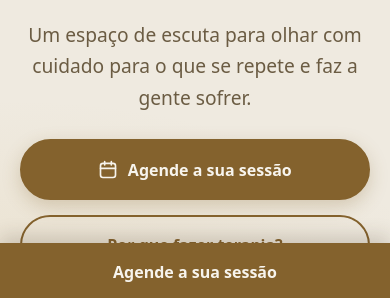
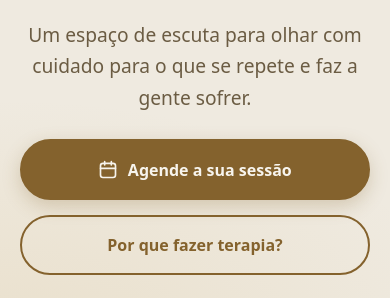
Before and after one commit to juliocesarsantos1020/clinica-eleve-site, a plain HTML site: page index.html in a window 390 px wide. Shown: the part 543-841 px from the top of the page. Drawn offline with Linux system fonts and the light colour scheme.

Commit message:
Remove barra fixa de WhatsApp no celular e emoji da apresentação

```diff
--- a/index.html
+++ b/index.html
@@ -210,7 +210,7 @@
       <div class="container about">
         <div class="about-text">
           <p class="eyebrow">Sobre a Ana</p>
-          <h2 id="titulo-sobre">Prazer, eu sou a Ana! <span aria-hidden="true">👋</span></h2>
+          <h2 id="titulo-sobre">Prazer, eu sou a Ana!</h2>
           <p>Sou psicóloga, atendo na abordagem psicanalítica e estou cursando pós-graduação em Psicanálise e Análise do Contemporâneo na PUCRS.</p>
           <p>Passei 14 anos na gestão de pessoas, escutando as dores de quem estava ao meu lado. Essa escuta despertou o meu interesse pela saúde mental e me levou à psicologia.</p>
           <a class="btn" href="https://wa.me/5548988398220" target="_blank" rel="noopener">Agende a sua sessão</a>
@@ -300,8 +300,6 @@
     </div>
   </footer>
 
-  <a class="whatsapp-bar" href="https://wa.me/5548988398220" target="_blank" rel="noopener">Agende a sua sessão</a>
-
   <script src="script.js" defer></script>
 </body>
 </html>
--- a/styles.css
+++ b/styles.css
@@ -175,19 +175,11 @@ p { margin: 0 0 1em; }
 .cta-inner .btn { margin-top: .6rem; }
 
 /* ---------- Rodapé ---------- */
-.site-footer { background: var(--creme-escuro); padding: 2.5rem 0 5.5rem; font-size: .92rem; color: var(--texto-suave); }
+.site-footer { background: var(--creme-escuro); padding: 2.5rem 0; font-size: .92rem; color: var(--texto-suave); }
 .footer-inner { display: grid; gap: 1.2rem; }
 .footer-brand { display: flex; align-items: center; gap: .9rem; }
 .footer-brand strong { color: var(--dourado-escuro); font-family: var(--font-title); font-size: 1.2rem; }
 .footer-brand p, .footer-note, .footer-copy { margin: 0; }
-
-/* ---------- Barra fixa de WhatsApp (celular) ---------- */
-.whatsapp-bar {
-  display: none; position: fixed; left: 0; right: 0; bottom: 0; z-index: 60;
-  background: var(--dourado-escuro); color: var(--creme-claro); text-align: center; text-decoration: none;
-  font-weight: 600; padding: 1rem 1rem calc(1rem + env(safe-area-inset-bottom));
-  box-shadow: 0 -6px 20px rgba(58, 47, 30, .2);
-}
 
 
 /* ---------- Seção: por que fazer terapia ---------- */
@@ -251,7 +243,6 @@ p { margin: 0 0 1em; }
   .nav.is-open { display: flex; }
   .nav a:not(.btn) { padding: .95rem 0; border-bottom: 1px solid rgba(184, 146, 74, .2); }
   .nav .btn { margin-top: 1rem; }
-  .whatsapp-bar { display: block; }
 }
 
 @media (max-width: 760px) {
```
